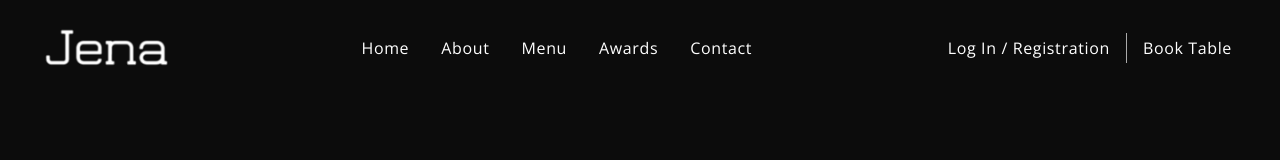
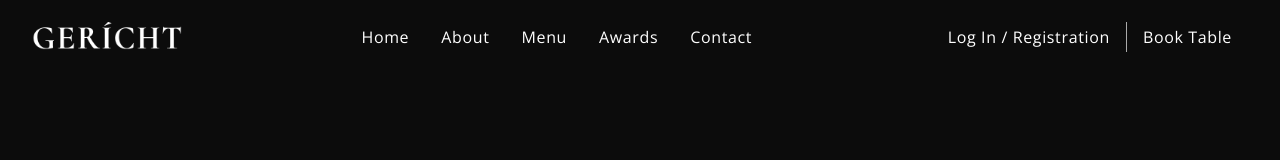
Before and after one commit to AlejoUfano/Gericht-Restaurant, a React (Create React App) app: page / in a window 1280 px wide. Shown: the top 160 px of the page. Built offline with nearby package versions, Linux system fonts and the light colour scheme; a web font is replaced by a local one.

Commit message:
Fix(NavBar) NavBar image change

```diff
--- a/src/components/Navbar/Navbar.jsx
+++ b/src/components/Navbar/Navbar.jsx
@@ -9,7 +9,7 @@ const Navbar = () => {
   return (
     <nav className="app__navbar">
       <div className="app__navbar-logo">
-        <img src={images.jena} alt="app__logo" />
+        <img src={images.gericht} alt="app__logo" />
       </div>
       <ul className="app__navbar-links">
         <li className="p__opensans"><a href="#home">Home</a></li>
```
